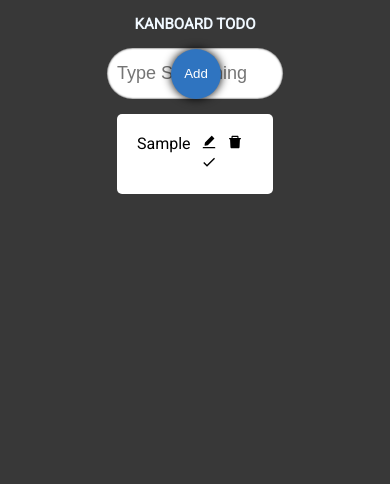
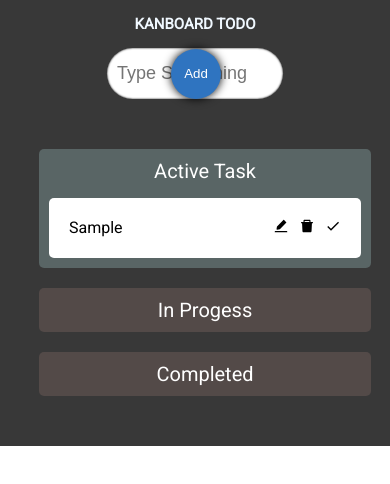
Before and after one commit to AH-Likhon/draggable-card-typescript, a React (Create React App) app: page / in a window 390 px wide. Both pictures are taken after typing "Sample" into the empty fields and a click on the button "Add". Shown: the top 484 px of the page. Built offline with nearby package versions, Linux system fonts and the light colour scheme.

Commit message:
able now drag and drop

```diff
--- a/src/App.css
+++ b/src/App.css
@@ -20,7 +20,11 @@
   /* text-align: center; */
 }
 
-@media (max-width:800px) {
+@media (max-width:700px) {
+  .App {
+    height: auto;
+  }
+
   .heading {
     margin: 15px 0px;
     font-size: 15px;
--- a/src/App.tsx
+++ b/src/App.tsx
@@ -17,7 +17,7 @@ const App: React.FC = () => {
     }
   }
 
-  console.log(todos);
+  // console.log(todos);
 
   return (
     <div className="App">
--- /dev/null
+++ b/src/components/LocalStorage/LocalStorage.ts
@@ -0,0 +1,43 @@
+const addToCart = (item: any) => {
+    const db = getCart();
+
+    let index = -1;
+
+    for (let i = 0; i < db.length; i++) {
+        if (db[i].id === item.id) {
+            index = i;
+        }
+    }
+
+    if (index > -1) {
+        db[index] = item;
+    } else {
+        db.push(item)
+    }
+
+    saveToCart(db);
+}
+
+// const removeFromCart = item => {
+//     const db = getCart();
+//     if (item in db) {
+//         db[item] = db[item] - 1;
+//         if (db[item] === 0) {
+//             delete db[item];
+//         }
+//     }
+
+//     saveToCart(db);
+// }
+
+const saveToCart = (db: any) => {
+    const dbJSON = JSON.stringify(db);
+    localStorage.setItem('shopping-cart', dbJSON);
+}
+
+const getCart = () => {
+    let savedData = localStorage.getItem('shopping-cart');
+    return savedData ? JSON.parse(savedData) : [];
+}
+
+export { addToCart, getCart };
--- a/src/components/SingleTodo/SingleTodo.css
+++ b/src/components/SingleTodo/SingleTodo.css
@@ -1,10 +1,16 @@
 .single_todos {
     display: flex;
-    width: 30%;
+    /* width: 87%; */
     border-radius: 5px;
     padding: 20px;
     margin-top: 15px;
     background-color: #fff;
+    transition: 0.2s;
+}
+
+.single_todos:hover {
+    box-shadow: 0 0 5px black;
+    transform: scale(1.03);
 }
 
 .single_todos-text {
@@ -24,8 +30,8 @@
     cursor: pointer;
 }
 
-@media (max-width: 700px) {
+/* @media (max-width: 700px) {
     .single_todos {
-        width: 100%;
+        width: 75%;
     }
-}
+} */
--- a/src/components/SingleTodo/SingleTodo.tsx
+++ b/src/components/SingleTodo/SingleTodo.tsx
@@ -2,33 +2,99 @@ import { TodoTypes } from "../Todo/Todo";
 import { AiFillDelete, AiFillEdit } from "react-icons/ai";
 import { MdDone } from "react-icons/md";
 import './SingleTodo.css';
+import { useEffect, useRef, useState } from "react";
+import { addToCart } from "../LocalStorage/LocalStorage";
 
 type SingleTodoTypes = {
     todo: TodoTypes;
     todos: TodoTypes[];
     setTodos: React.Dispatch<React.SetStateAction<TodoTypes[]>>;
+    // draggable?: boolean;
+    onDragStart?: (e: React.DragEvent<HTMLDivElement>, id: number) => void;
+    // dragData?: TodoTypes[];
+    // setDragData?: React.Dispatch<React.SetStateAction<TodoTypes[]>>;
 }
 
 const SingleTodo = ({ todo, todos, setTodos }: SingleTodoTypes) => {
+    const [edit, setEdit] = useState<boolean>(false);
+    const [editTodo, setEditTodo] = useState<string>(todo.todo);
+    // const [dragData, setDragData] = useState<TodoTypes[]>([]);
 
     const handleDone = (id: number) => {
         setTodos(todos.map(t => t.id === id ? { ...t, isDone: !t.isDone } : t))
     }
 
+    const handleDelete = (id: number) => {
+        const result = todos.filter(t => t.id !== id);
+        setTodos(result);
+    }
+
+    const handleEdit = () => {
+        if (!edit && !todo.isDone) {
+            setEdit(!edit);
+        }
+    }
+
+    const handleESubmit = (e: React.FormEvent, id: number) => {
+        e.preventDefault();
+
+        const result = todos.map(t => t.id === id ? { ...t, todo: editTodo } : t);
+        setTodos(result);
+
+        setEdit(false);
+    }
+
+    const inputRef = useRef<HTMLInputElement>(null);
+
+    useEffect(() => {
+        inputRef.current?.focus();
+    }, [edit])
+
+
+    const hadleDragStart = (e: React.DragEvent<HTMLDivElement>, id: number) => {
+        let result = todos.find(t => t.id === id);
+        // const get = getCart();
+
+        if (result) {
+            // setDragData([...dragData, { id: result?.id, todo: result?.todo, isDone: result?.isDone }]);
+
+            addToCart({ id: result?.id, todo: result?.todo, isDone: result?.isDone });
+            let res = { id: result?.id, todo: result?.todo, isDone: result?.isDone }
+
+            e.dataTransfer.setData("text/plain", JSON.stringify(res));
+            // e.dataTransfer.effectAllowed = 'move';
+            // console.log(e.dataTransfer.setData("text/plain", JSON.stringify(res)));
+
+
+            // console.log("My ID:", dragData);
+        }
+        // setTodos(todos.filter(t => t.id !== id));
+        // // console.log(typeof result);
+        // setDragData(result);
+        // e.dataTransfer.setData('text', `${id}`)
+    }
+
+
     return (
-        <form className="single_todos">
+        <div draggable onDragStart={e => hadleDragStart(e, todo.id)}>
+            <form className="single_todos" onSubmit={e => handleESubmit(e, todo.id)}>
                 {
-                todo.isDone ? <s className="single_todos-text">
+                    edit ? <input
+                        ref={inputRef}
+                        className="single_todos-text"
+                        value={editTodo}
+                        onChange={e => setEditTodo(e.target.value)}
+                    /> : todo.isDone ? <s className="single_todos-text">
                         {todo.todo}
                     </s> : <span className="single_todos-text">
                         {todo.todo}
                     </span>
                 }
                 <div>
-                <span className="icon">
+                    <span onClick={handleEdit} className="icon">
                         <AiFillEdit />
                     </span>
-                <span className="icon">
+                    <span onClick={() => handleDelete(todo.id)} className="icon">
                         <AiFillDelete />
                     </span>
                     <span onClick={() => handleDone(todo.id)} className="icon">
@@ -36,6 +102,7 @@ const SingleTodo = ({ todo, todos, setTodos }: SingleTodoTypes) => {
                     </span>
                 </div>
             </form>
+        </div>
     );
 };
 
--- a/src/components/TodoList/TodoList.css
+++ b/src/components/TodoList/TodoList.css
@@ -1,12 +1,44 @@
+/* @media (max-width: 700px) {
+    .todos {
+        width: 40%;
+    }
+} */
+
+.container {
+    width: 80%;
+    display: flex;
+    justify-content: space-between;
+    margin: 40px 0px;
+    align-items: flex-start;
+}
+
 .todos {
     display: flex;
-    justify-content: space-evenly;
-    width: 50%;
-    flex-wrap: wrap;
+    width: 30%;
+    flex-direction: column;
+    padding: 10px;
+    border-radius: 5px;
+    background-color: rgba(192, 240, 243, 0.24);
+}
+
+.todos_heading {
+    font-size: 20px;
+    text-align: center;
+    color: #fff;
+}
+
+.remove {
+    background-color: rgba(247, 180, 168, 0.141);
 }
 
 @media (max-width: 700px) {
+    .container {
+        width: 80%;
+        flex-direction: column;
+    }
+
     .todos {
-        width: 40%;
+        width: 100%;
+        margin: 10px 0px;
     }
 }
--- a/src/components/TodoList/TodoList.tsx
+++ b/src/components/TodoList/TodoList.tsx
@@ -1,3 +1,5 @@
+import { useState } from "react";
+import { getCart } from "../LocalStorage/LocalStorage";
 import SingleTodo from "../SingleTodo/SingleTodo";
 import { TodoTypes } from "../Todo/Todo";
 import './TodoList.css';
@@ -8,13 +10,91 @@ interface TodoProps {
 }
 
 const TodoList: React.FC<TodoProps> = ({ todos, setTodos }: TodoProps) => {
+
+    const [dragData, setDragData] = useState<TodoTypes[]>([]);
+    // const [id, setId] = useState<number>(0);
+    const [dragOver, setDragOver] = useState(false);
+    const handleDragOverStart = () => setDragOver(true);
+    const handleDragOverEnd = () => setDragOver(false);
+
+    const getData = getCart();
+
+    // console.log('GetData', getData);
+
+    const handleDragOver = (e: React.DragEvent<HTMLDivElement>) => {
+        e.preventDefault();
+        // setTodos(todos.filter(t => ))
+        // let unique = []
+
+        // let geDataS = getData.map((g) => g);
+
+        // for (const item of getData) {
+        //     setTodos(todos.filter(t => t.id !== item.id));
+        // }
+    }
+
+    const handleDrop = (e: React.DragEvent<HTMLDivElement>) => {
+        // e.preventDefault();
+        // const find = todos.find(t => t.id === id);
+        // console.log(find)
+        // const id = todos.map(t => t.id);
+        // e.dataTransfer.getData('text');
+        // console.log("My id:", e.dataTransfer.getData('text'));
+        // console.log(todos);
+        // console.log("Lol", dragData);
+        // let res1 = todos.filter((obj1: any) => !getData.some((obj2: any) => obj1.id === obj2.id))
+        // const res1 = .filter(({ value: id1 }) => !arrayTwo.some(({ value: id2 }) => id2 === id1));
+        const data = e.dataTransfer.getData("text/plain");
+        setTodos(todos.filter(t => t.id !== JSON.parse(data).id));
+        // e.dataTransfer.dropEffect = 'move';
+        setDragData([...dragData, JSON.parse(data)]);
+        setDragOver(false);
+        console.log(setTodos(todos.filter(t => t.id !== JSON.parse(data).id)));
+
+        // console.log("Over todo:", res1);
+
+    }
+
     return (
-        <div className='todos'>
-            {
-                todos.map(todo => (
-                    <SingleTodo todo={todo} todos={todos} setTodos={setTodos} />
-                ))
-            }
+        <div className="container">
+            <div className="todos">
+                <span className="todos_heading">
+                    Active Task
+                </span>
+                {
+                    todos.map(todo => (
+                        <SingleTodo key={todo.id} todo={todo} todos={todos} setTodos={setTodos} />
+                    ))
+                }
+            </div>
+
+            <div
+                className="todos remove"
+                onDragOver={handleDragOver}
+                onDrop={handleDrop}
+                onDragEnter={handleDragOverStart}
+                onDragLeave={handleDragOverEnd}
+            >
+                <span className="todos_heading">
+                    In Progess
+                </span>
+                {
+                    getData.map((todo: any) => (
+                        <SingleTodo key={todo.id} todo={todo} todos={todos} setTodos={setTodos} />
+                    ))
+                }
+            </div>
+
+            <div className="todos remove">
+                <span className="todos_heading">
+                    Completed
+                </span>
+                {/* {
+                    todos.map(todo => (
+                        <SingleTodo key={todo.id} draggable={true} todo={todo} todos={todos} setTodos={setTodos} />
+                    ))
+                } */}
+            </div>
         </div>
     );
 };
--- a/tsconfig.json
+++ b/tsconfig.json
@@ -6,6 +6,7 @@
       "dom.iterable",
       "esnext"
     ],
+    "downlevelIteration": true,
     "allowJs": true,
     "skipLibCheck": true,
     "esModuleInterop": true,
```
Lines whose indentation alone changed are shown as unchanged.
